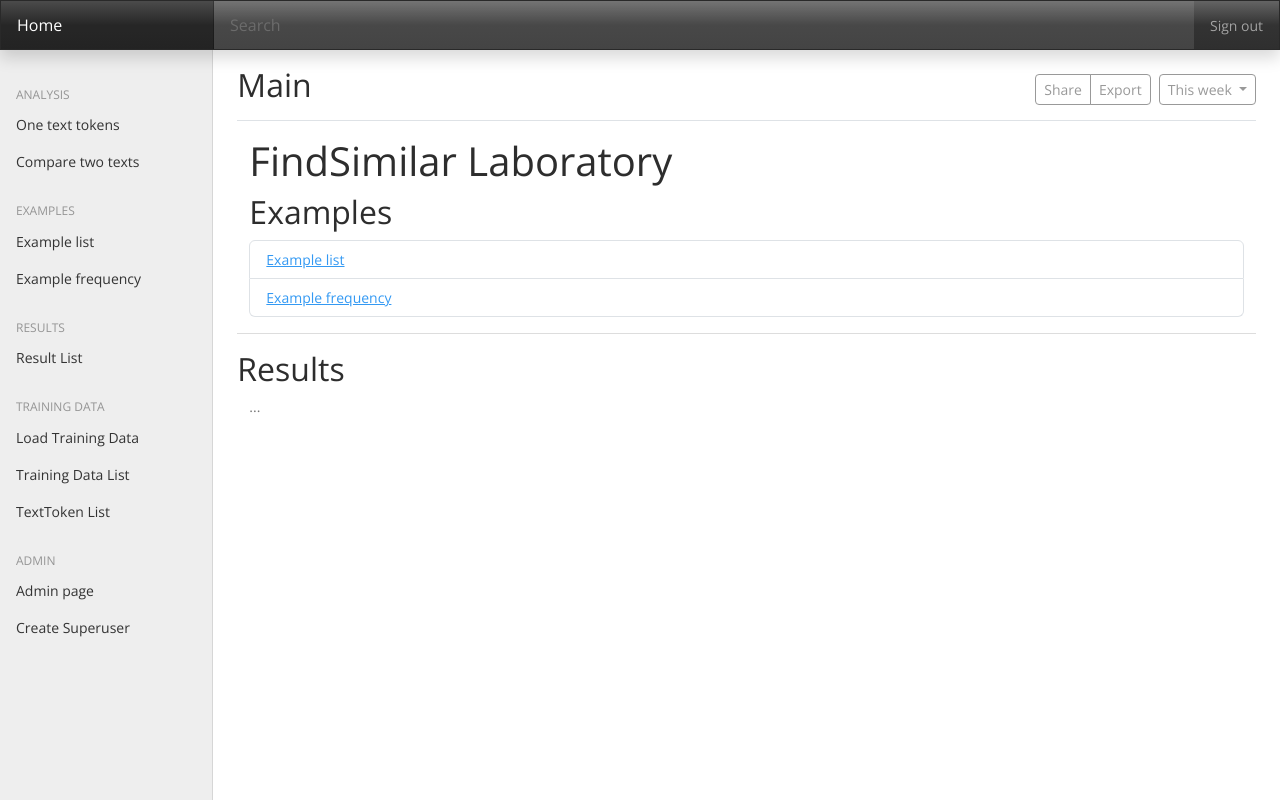
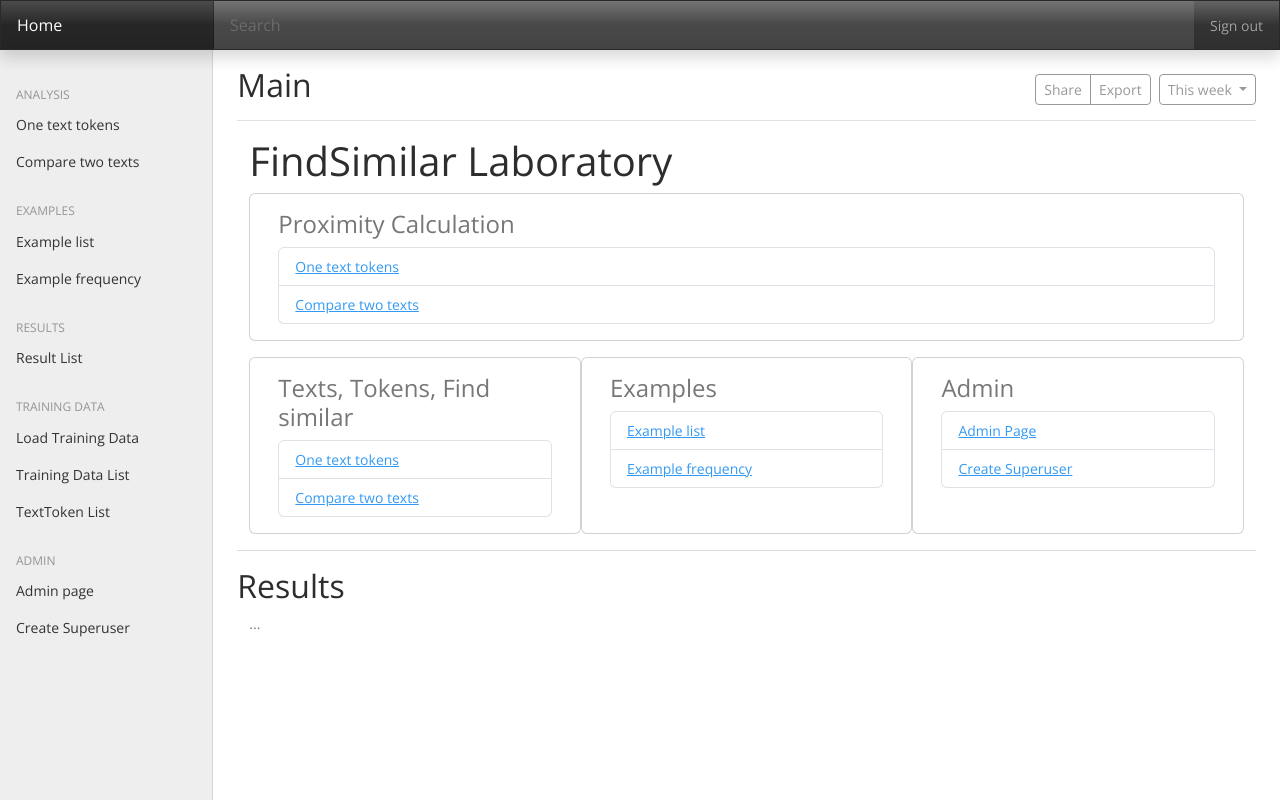
Before and after one commit to findsimilar/laboratory, a Django app: page / in a window 1280 px wide. Run offline with Django 4.2, Linux system fonts and the light colour scheme; parts of the project's set-up code (start-up, migrations or seed data) failed here and were passed over; some libraries are stand-ins or nearby versions.

Commit message:
main page structure

```diff
--- a/core/templates/core/index.html
+++ b/core/templates/core/index.html
@@ -1,7 +1,56 @@
 {% extends "base.html" %}
 {% block main %}
 <h1>FindSimilar Laboratory</h1>
-<h2>Examples</h2>
+
+<div class="container">
+    <div class="row">
+        <div class="card col-md-12">
+          <div class="card-body">
+            <h4 class="card-title">Proximity Calculation</h4>
+             <ul class="list-group">
+              <li class="list-group-item">
+                <a class="link" href="{% url 'analysis:tokenize_one' %}">
+                  <span data-feather="file"></span>
+                  One text tokens
+                </a>
+              </li>
+              <li class="list-group-item">
+                <a class="link" href="{% url 'analysis:compare_two' %}">
+                  <span data-feather="file"></span>
+                  Compare two texts
+                </a>
+              </li>
+            </ul>
+          </div>
+        </div>
+    </div>
+    <p></p>
+    <div class="row">
+
+<div class="card col-md-4">
+  <div class="card-body">
+    <h4 class="card-title">Texts, Tokens, Find similar</h4>
+     <ul class="list-group">
+      <li class="list-group-item">
+        <a class="link" href="{% url 'analysis:tokenize_one' %}">
+          <span data-feather="file"></span>
+          One text tokens
+        </a>
+      </li>
+      <li class="list-group-item">
+        <a class="link" href="{% url 'analysis:compare_two' %}">
+          <span data-feather="file"></span>
+          Compare two texts
+        </a>
+      </li>
+    </ul>
+  </div>
+</div>
+
+
+<div class="card col-md-4">
+  <div class="card-body">
+    <h4 class="card-title">Examples</h4>
     <ul class="list-group">
         <li class="list-group-item">
         <a class="link" href="{% url 'examples:example_list' %}">
@@ -16,6 +65,31 @@
             </a>
         </li>
     </ul>
+  </div>
+</div>
+
+        <div class="card col-md-4">
+  <div class="card-body">
+    <h4 class="card-title">Admin</h4>
+    <ul class="list-group">
+        <li class="list-group-item">
+        <a class="link" href="/admin/">
+                  <span data-feather="file"></span>
+                  Admin Page
+                </a>
+        </li>
+        <li class="list-group-item">
+             <a class="link" href="#">
+              <span data-feather="file"></span>
+              Create Superuser
+            </a>
+        </li>
+    </ul>
+  </div>
+</div>
+</div>
+</div>
+
 {% endblock %}
 {% block results %}
     ...
```
Also changed, not shown: analysis/functions.py (+4 -3 lines), analysis/tests/tests_views.py (+4 -2 lines), analysis/views.py (+2 -45 lines), examples/management/__init__.py (added), examples/management/commands/__init__.py (added), examples/management/commands/example_frequency_analysis.py (renamed from analysis/management/commands/example_frequency_analysis.py). Lines whose indentation alone changed are shown as unchanged.
